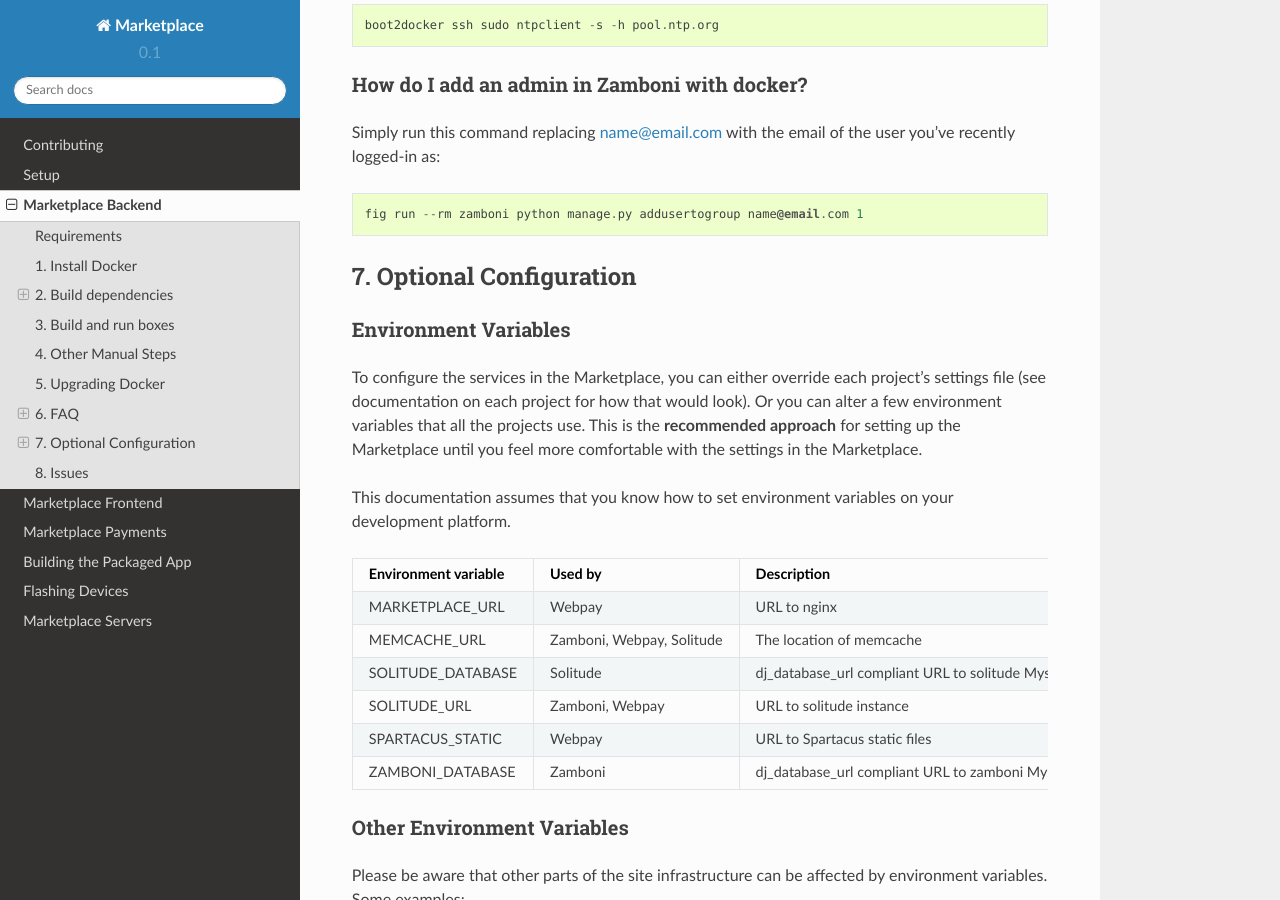
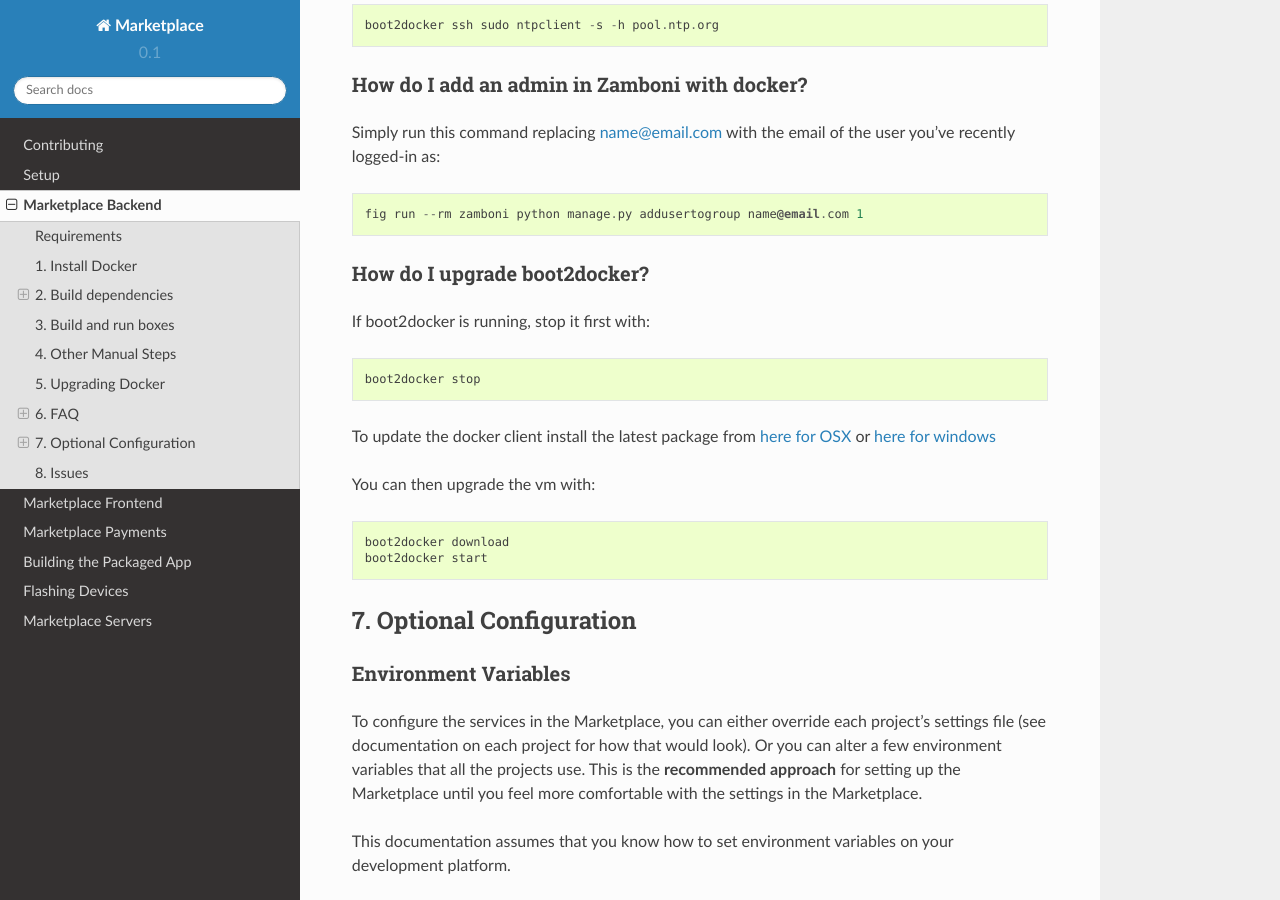
Before and after one commit to mozilla/marketplace-docs, a Sphinx documentation site: the page built from docs/topics/backend.rst, in a window 1280 px wide and 900 px high, scrolled down 5001 px. Built offline with Sphinx 7.4.7 and the Read the Docs theme 2.0.0, drawn with Linux system fonts in a browser that asks for light colours.

Commit message:
Add docker upgrade instructions to FAQ

```diff
--- a/docs/topics/backend.rst
+++ b/docs/topics/backend.rst
@@ -230,6 +230,21 @@ you've recently logged-in as::
 
     fig run --rm zamboni python manage.py addusertogroup name@email.com 1
 
+How do I upgrade boot2docker?
+~~~~~~~~~~~~~~~~~~~~~~~~~~~~~~~~~~~~
+
+If boot2docker is running, stop it first with::
+
+  boot2docker stop
+
+To update the docker client install the latest package from
+`here for OSX <https://github.com/boot2docker/osx-installer/releases/latest>`_ or `here for
+windows <https://github.com/boot2docker/windows-installer/releases/latest>`_
+
+You can then upgrade the vm with::
+
+  boot2docker download
+  boot2docker start
 
 7. Optional Configuration
 -------------------------
```
